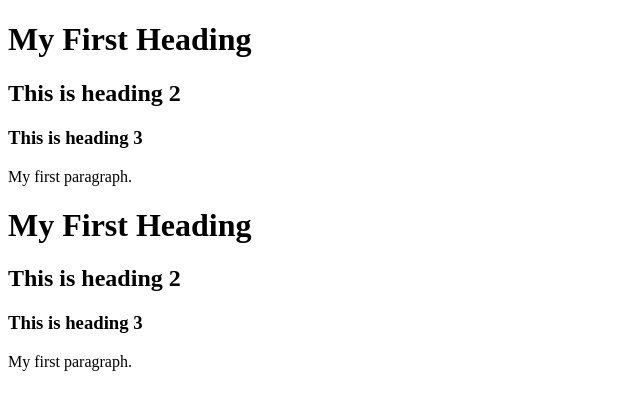
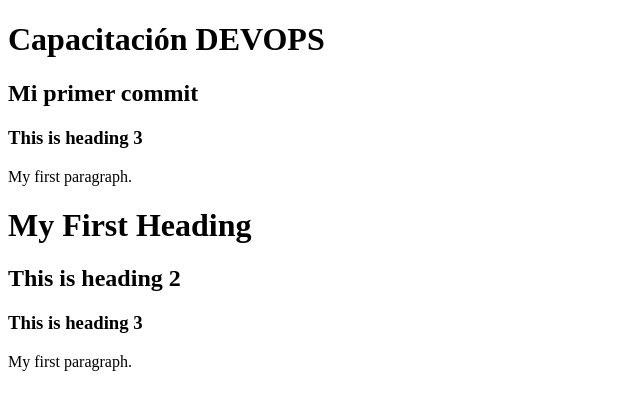
Before and after one commit to rubencanon/demo-branching, a plain HTML site: page index.html in a window 1280 px wide. Shown: the whole page, without its empty margins (0-640 px from the left). Drawn offline with Linux system fonts and the light colour scheme.

Commit message:
Cambio en titulo principal
Cambio en titulo principal, y subtitulo

```diff
--- a/index.html
+++ b/index.html
@@ -2,9 +2,9 @@
 <html>
 <body>
 
-<h1>My First Heading</h1>
+<h1>Capacitación DEVOPS</h1>
 
-<h2>This is heading 2</h2>
+<h2>Mi primer commit</h2>
 <h3>This is heading 3</h3>
 
 <p>My first paragraph.</p>
```
